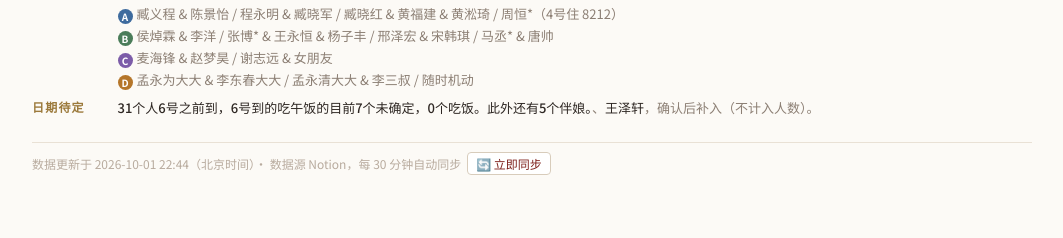
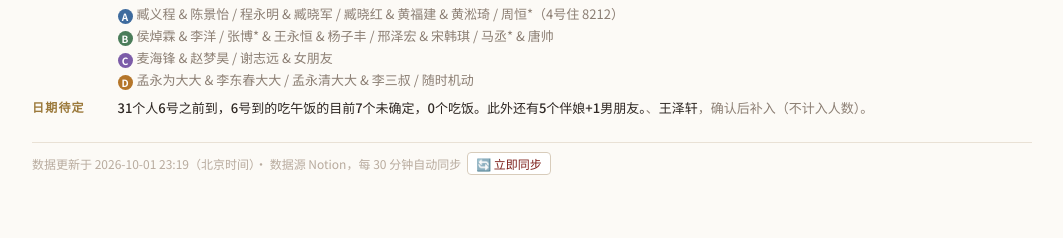
Before and after one commit to Lomolanisgo/lomolanisgo.github.io, a Jekyll site: the page wedding/index.html, which Jekyll copies as it is, in a window 1280 px wide. Shown: the part 1426-1664 px from the top of the page, without its empty margins (108-1171 px from the left). Built offline with Jekyll 4.4.1, drawn with Linux system fonts in a browser that asks for light colours.

Commit message:
Sync wedding page from Notion

```diff
--- a/wedding/index.html
+++ b/wedding/index.html
@@ -307,10 +307,10 @@
       <span class="adj-item"><i class="adj d">D</i>孟永为大大 &amp; 李东春大大 / 孟永清大大 &amp; 李三叔 / 随时机动</span>
     </dd>
     <dt>日期待定</dt>
-    <dd><b>31个人6号之前到，6号到的吃午饭的目前7个未确定，0个吃饭。此外还有5个伴娘。</b>、<b>王泽轩</b>，确认后补入（不计入人数）。</dd>
+    <dd><b>31个人6号之前到，6号到的吃午饭的目前7个未确定，0个吃饭。此外还有5个伴娘+1男朋友。</b>、<b>王泽轩</b>，确认后补入（不计入人数）。</dd>
   </dl>
 
-  <p class="pagefoot">数据更新于 2026-10-01 22:44（北京时间）· 数据源 Notion，每 30 分钟自动同步<a class="syncbtn" href="https://github.com/Lomolanisgo/lomolanisgo.github.io/actions/workflows/update-wedding.yml" target="_blank" rel="noopener">🔄 立即同步</a></p>
+  <p class="pagefoot">数据更新于 2026-10-01 23:19（北京时间）· 数据源 Notion，每 30 分钟自动同步<a class="syncbtn" href="https://github.com/Lomolanisgo/lomolanisgo.github.io/actions/workflows/update-wedding.yml" target="_blank" rel="noopener">🔄 立即同步</a></p>
 </div>
 <script>
 (function () {
```
